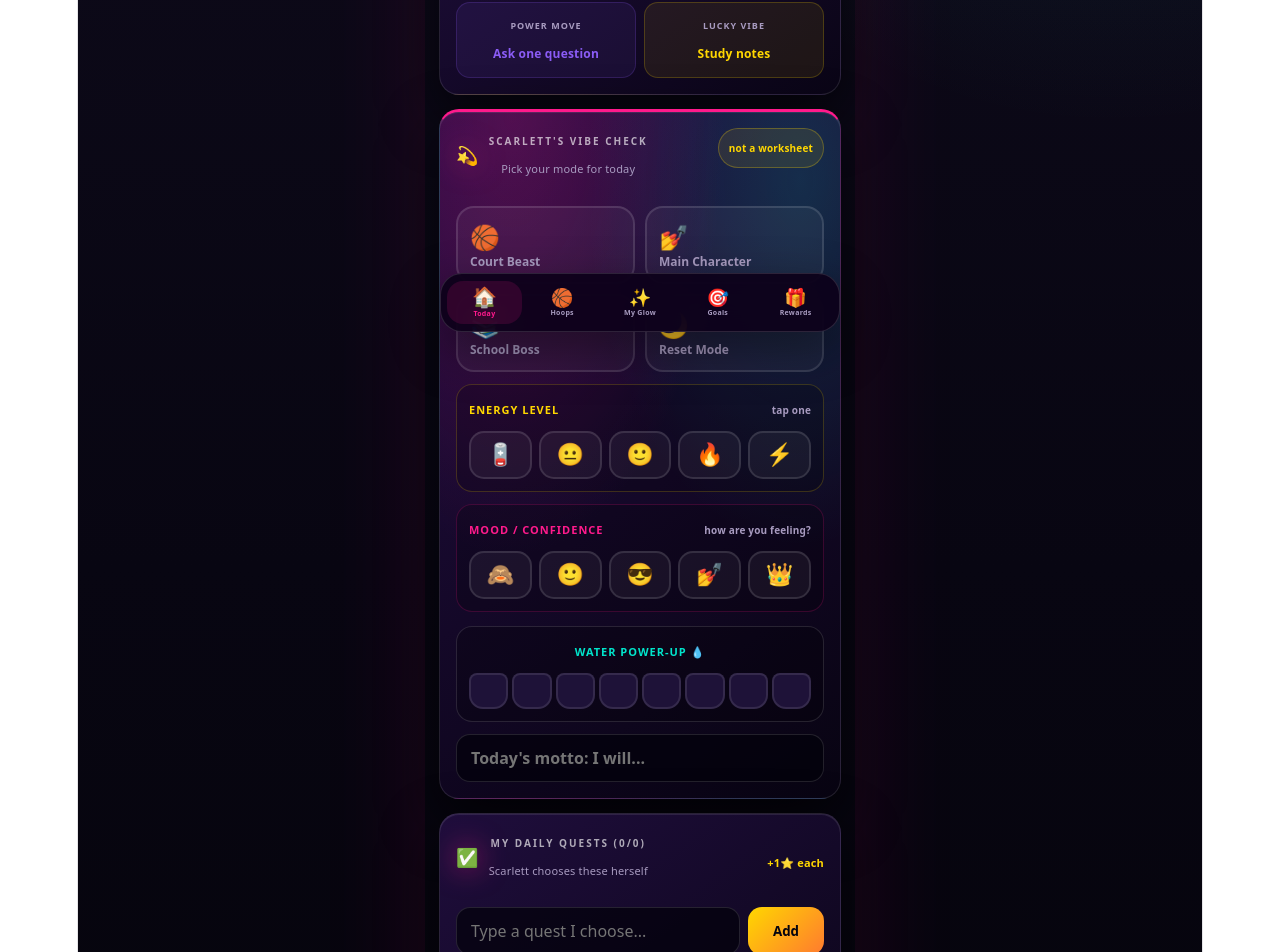
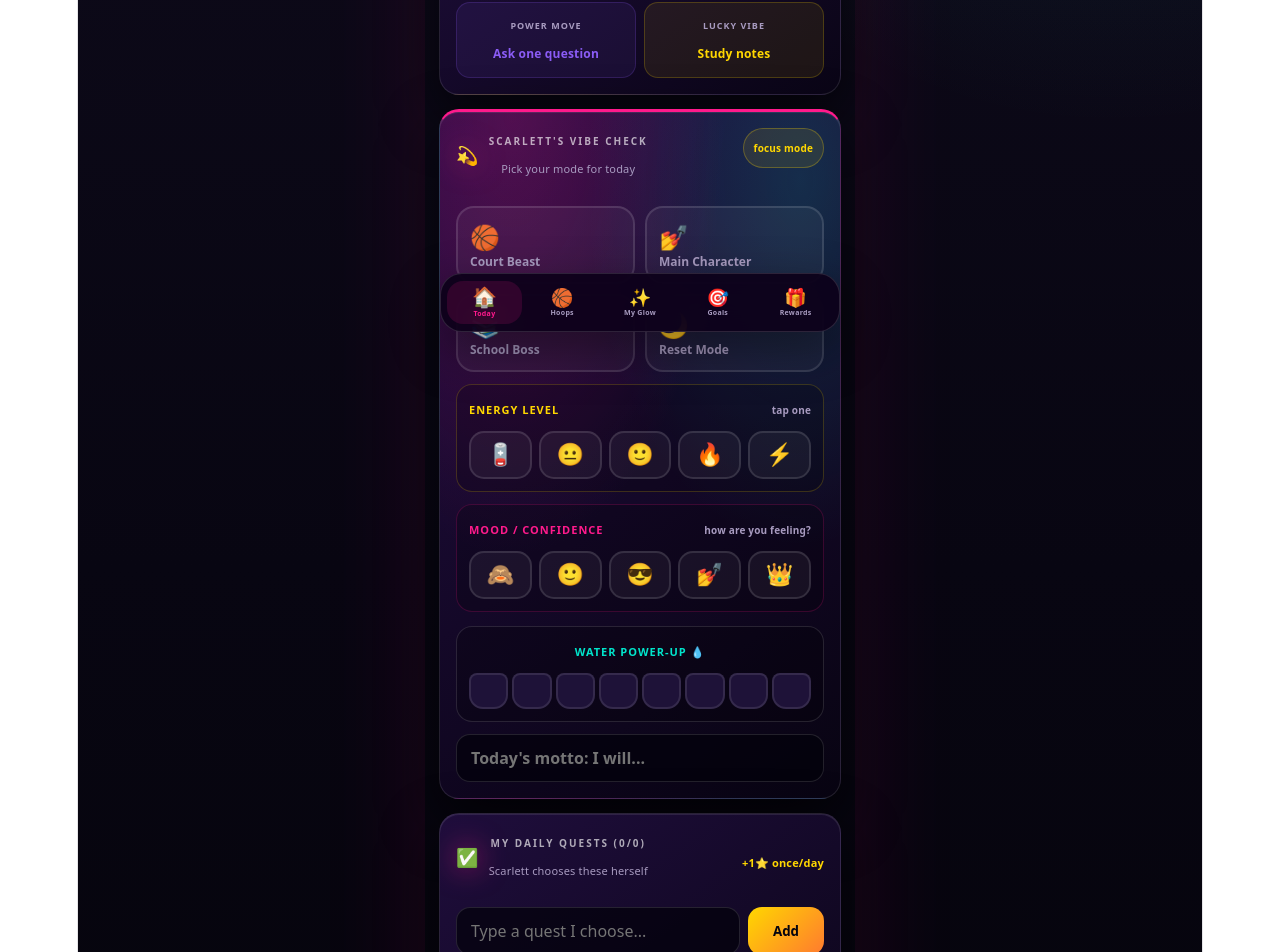
Before and after one commit to cdebacamatt/Scarlett-Tracker, a React (Vite) app: page / in a window 1280 px wide. Shown: the part 460-1412 px from the top of the page. Built offline with nearby package versions, Linux system fonts and the light colour scheme.

Commit message:
Update App.jsx

```diff
--- a/src/App.jsx
+++ b/src/App.jsx
@@ -138,7 +138,7 @@ const BADGE_DEFS=[
 
 export default function ScarlettTracker(){
   const[loaded,setLoaded]=useState(false);
-  const[tab,setTab]=useState("today");
+  const[tab,setTab]=useState(()=>{try{return localStorage.getItem("sc_last_tab")||"today";}catch{return "today";}});
   const[familyCode,setFamilyCode]=useState(()=>{try{return localStorage.getItem("sc_fc")||"";}catch{return "";}});
   const[codeInput,setCodeInput]=useState("");
   const[showSettings,setShowSettings]=useState(false);
@@ -148,6 +148,7 @@ export default function ScarlettTracker(){
   const[stars,setStars]=useState(0);
   const[dailyHist,setDailyHist]=useState({});
   const[checks,setChecks]=useState({});
+  const[starAwards,setStarAwards]=useState({});
   const[water,setWater]=useState(0);
   const[vitals,setVitals]=useState(clone(DEF_VITALS));
   const[games,setGames]=useState([]);
@@ -188,14 +189,20 @@ export default function ScarlettTracker(){
     setPractices(prax.entries||[]);setStyleLog(styleD.fits||[]);setShoeWish(styleD.shoes||[]);
     setRoutineHist(routineD.entries||{});setSleepEntries(slp.entries||[]);
     setSubjects(school.subjects||clone(DEF_SUBJECTS));
-    setGoals(gd.entries||[]);setStars(gd.stars||0);setRewardClaims(rd.claims||[]);setProfile({...clone(DEF_PROFILE),...pd});setHabits(hd.entries||[]);
-    const e=daily.entries?.[todayISO()]||{};
-    setChecks(e.c||{});setWater(e.w||0);setVitals(e.vitals||clone(DEF_VITALS));
+    const dailyEntries=daily.entries||{};
+    const goalEntries=gd.entries||[];
+    const realActivity=(bball.games||[]).length>0||(prax.entries||[]).length>0||(styleD.fits||[]).length>0||(styleD.shoes||[]).length>0||(routineD.entries&&Object.values(routineD.entries).some(x=>Object.values(x?.c||{}).some(Boolean)))||(slp.entries||[]).length>0||goalEntries.length>0||Object.values(dailyEntries).some(x=>Object.values(x?.c||{}).some(Boolean)||(x?.w||0)>0||Object.keys(x?.r||{}).length>0);
+    const startStars=realActivity?(Number(gd.stars)||0):0;
+    setGoals(goalEntries);setStars(startStars);setRewardClaims(rd.claims||[]);setProfile({...clone(DEF_PROFILE),...pd});setHabits(hd.entries||[]);
+    if(!realActivity&&(Number(gd.stars)||0)>0)await ss("sc_goals",{entries:goalEntries,stars:0});
+    const e=dailyEntries?.[todayISO()]||{};
+    setChecks(e.c||{});setStarAwards(e.r||{});setWater(e.w||0);setVitals(e.vitals||clone(DEF_VITALS));
     supRef.current=true;setLoaded(true);
   })();},[]);
 
-  useEffect(()=>{if(!loaded)return;if(supRef.current){supRef.current=false;return;}clearTimeout(saveTmr.current);saveTmr.current=setTimeout(()=>{const entry={c:checks,w:water,vitals};setDailyHist(prev=>{const next={...prev,[todayISO()]:entry};ss("sc_daily",{entries:next});return next;});},450);},[checks,water,vitals,loaded]);
+  useEffect(()=>{if(!loaded)return;if(supRef.current){supRef.current=false;return;}clearTimeout(saveTmr.current);saveTmr.current=setTimeout(()=>{const entry={c:checks,r:starAwards,w:water,vitals};setDailyHist(prev=>{const next={...prev,[todayISO()]:entry};ss("sc_daily",{entries:next});return next;});},450);},[checks,starAwards,water,vitals,loaded]);
   useEffect(()=>{if(loaded)ss("sc_profile",profile);},[profile,loaded]);
+  useEffect(()=>{try{localStorage.setItem("sc_last_tab",tab);}catch{}},[tab]);
 
   const addStars=async n=>{const ns=stars+n;setStars(ns);await ss("sc_goals",{entries:goals,stars:ns});};
   const saveBball=async(g,sk)=>{setGames(g);setSkills(sk);await ss("sc_bball",{games:g,skills:sk});};
@@ -271,7 +278,7 @@ export default function ScarlettTracker(){
       await saveHabits(next);
       const nc={...checks};delete nc[id];setChecks(nc);
     };
-    const toggleCheck=async id=>{const next={...checks,[id]:!checks[id]};setChecks(next);if(!checks[id])await addStars(1);};
+    const toggleCheck=async id=>{const next={...checks,[id]:!checks[id]};setChecks(next);if(!checks[id]&&!starAwards[id]){setStarAwards(p=>({...p,[id]:true}));await addStars(1);}};
     return<div>
       <div style={{...cs,background:"radial-gradient(ellipse at 80% 10%,rgba(255,26,140,.24),transparent 50%),linear-gradient(145deg,rgba(40,15,75,.98),rgba(10,5,22,.99))",padding:18,marginBottom:14}}>
         <div style={{fontSize:11,color:C.gold,fontWeight:900,letterSpacing:"1.5px",textTransform:"uppercase",marginBottom:4}}>{new Date().toLocaleDateString("en-US",{weekday:"long",month:"long",day:"numeric"})}</div>
@@ -301,7 +308,7 @@ export default function ScarlettTracker(){
       <div style={{...cs,borderTop:`3px solid ${C.pink}`,background:"radial-gradient(ellipse at 18% 0%,rgba(255,26,140,.22),transparent 46%),radial-gradient(ellipse at 90% 10%,rgba(0,229,204,.16),transparent 42%),linear-gradient(145deg,rgba(35,13,68,.98),rgba(8,4,18,.99))"}}>
         <div style={{display:"flex",justifyContent:"space-between",alignItems:"flex-start",gap:10,marginBottom:12}}>
           <CH e="💫" title="Scarlett's Vibe Check" sub="Pick your mode for today"/>
-          <div style={{padding:"6px 10px",borderRadius:999,background:`${C.gold}18`,border:`1px solid ${C.gold}44`,fontSize:10,fontWeight:950,color:C.gold,whiteSpace:"nowrap"}}>not a worksheet</div>
+          <div style={{padding:"6px 10px",borderRadius:999,background:`${C.gold}18`,border:`1px solid ${C.gold}44`,fontSize:10,fontWeight:950,color:C.gold,whiteSpace:"nowrap"}}>focus mode</div>
         </div>
 
         <div style={{display:"grid",gridTemplateColumns:"1fr 1fr",gap:10,marginBottom:12}}>
@@ -342,7 +349,7 @@ export default function ScarlettTracker(){
       <div style={cs}>
         <div style={{display:"flex",justifyContent:"space-between",alignItems:"center",marginBottom:10}}>
           <CH e="✅" title={`My Daily Quests (${done}/${habits.length})`} sub="Scarlett chooses these herself"/>
-          <div style={{fontSize:11,color:C.gold,fontWeight:900}}>+1⭐ each</div>
+          <div style={{fontSize:11,color:C.gold,fontWeight:900}}>+1⭐ once/day</div>
         </div>
         <div style={{display:"flex",gap:8,marginBottom:12}}>
           <input value={newQuest} onChange={e=>setNewQuest(e.target.value)} onKeyDown={e=>{if(e.key==="Enter")addQuest();}} placeholder="Type a quest I choose..." style={{...INP,flex:1}}/>
```
